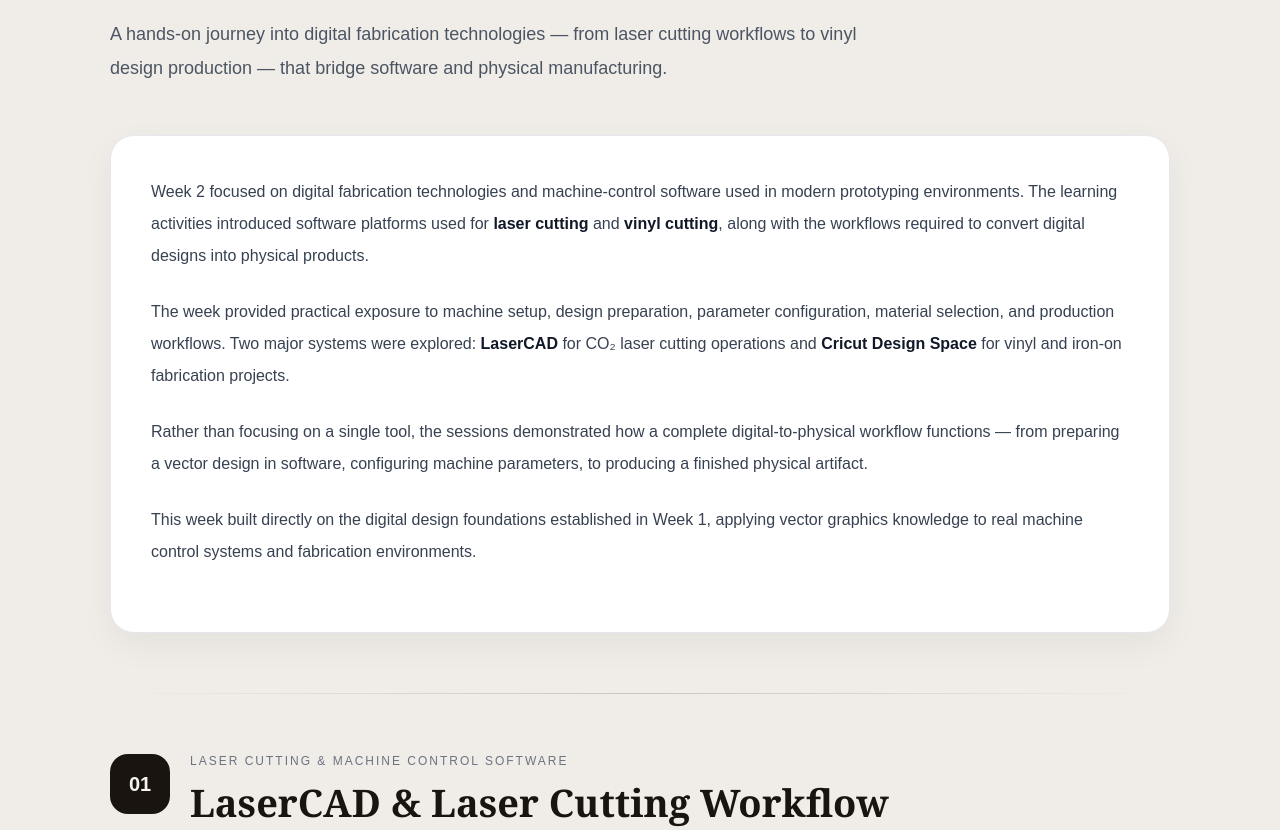
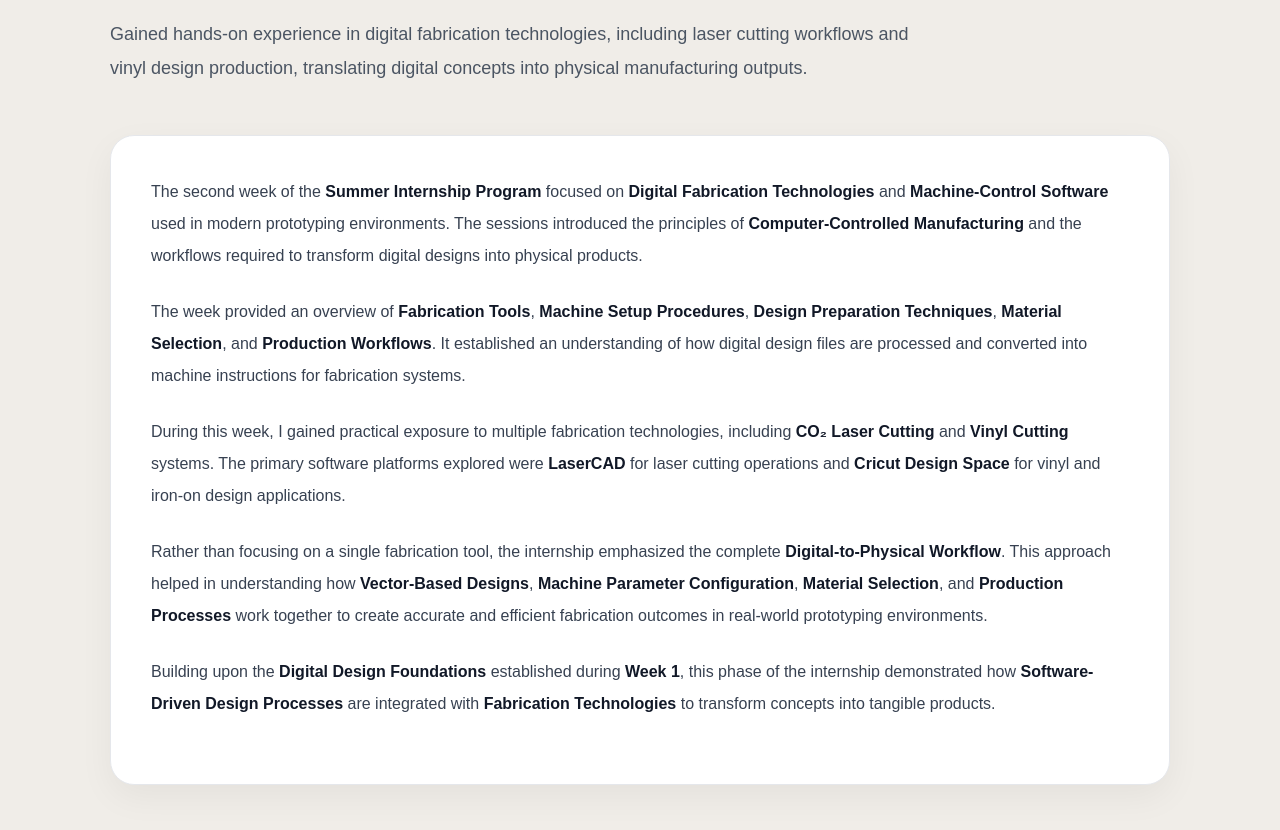
Before and after one commit to SARTHAK-TURKANE-81/TL_Intern_Sarthak_Turkane, a plain HTML site: page week2.html in a window 1280 px wide. Shown: the part 817-1647 px from the top of the page. Drawn offline with Linux system fonts and the light colour scheme; files whose address does not match are found by name.

```diff
--- a/week2.html
+++ b/week2.html
@@ -288,22 +288,29 @@
     <div class="section-header">
         <h1 id="intro">Introduction</h1>
         <p class="intro-highlight">
-            A hands-on journey into digital fabrication technologies — from laser cutting workflows to vinyl design production — that bridge software and physical manufacturing.
+           Gained hands-on experience in digital fabrication technologies, including laser cutting workflows and vinyl design production, translating digital concepts into physical manufacturing outputs.
         </p>
     </div>
 
   <div class="content-card">
     <p>
-            Week 2 focused on digital fabrication technologies and machine-control software used in modern prototyping environments. The learning activities introduced software platforms used for <span class="highlight-name">laser cutting</span> and <span class="highlight-name">vinyl cutting</span>, along with the workflows required to convert digital designs into physical products.
+        The second week of the <span class="highlight-name">Summer Internship Program</span> focused on <span class="highlight-name">Digital Fabrication Technologies</span> and <span class="highlight-name">Machine-Control Software</span> used in modern prototyping environments. The sessions introduced the principles of <span class="highlight-name">Computer-Controlled Manufacturing</span> and the workflows required to transform digital designs into physical products.
     </p>
+
     <p>
-            The week provided practical exposure to machine setup, design preparation, parameter configuration, material selection, and production workflows. Two major systems were explored: <span class="highlight-name">LaserCAD</span> for CO₂ laser cutting operations and <span class="highlight-name">Cricut Design Space</span> for vinyl and iron-on fabrication projects.
+        The week provided an overview of <span class="highlight-name">Fabrication Tools</span>, <span class="highlight-name">Machine Setup Procedures</span>, <span class="highlight-name">Design Preparation Techniques</span>, <span class="highlight-name">Material Selection</span>, and <span class="highlight-name">Production Workflows</span>. It established an understanding of how digital design files are processed and converted into machine instructions for fabrication systems.
     </p>
+
     <p>
-            Rather than focusing on a single tool, the sessions demonstrated how a complete digital-to-physical workflow functions — from preparing a vector design in software, configuring machine parameters, to producing a finished physical artifact.
+        During this week, I gained practical exposure to multiple fabrication technologies, including <span class="highlight-name">CO₂ Laser Cutting</span> and <span class="highlight-name">Vinyl Cutting</span> systems. The primary software platforms explored were <span class="highlight-name">LaserCAD</span> for laser cutting operations and <span class="highlight-name">Cricut Design Space</span> for vinyl and iron-on design applications.
     </p>
+
     <p>
-            This week built directly on the digital design foundations established in Week 1, applying vector graphics knowledge to real machine control systems and fabrication environments.
+        Rather than focusing on a single fabrication tool, the internship emphasized the complete <span class="highlight-name">Digital-to-Physical Workflow</span>. This approach helped in understanding how <span class="highlight-name">Vector-Based Designs</span>, <span class="highlight-name">Machine Parameter Configuration</span>, <span class="highlight-name">Material Selection</span>, and <span class="highlight-name">Production Processes</span> work together to create accurate and efficient fabrication outcomes in real-world prototyping environments.
+    </p>
+
+    <p>
+        Building upon the <span class="highlight-name">Digital Design Foundations</span> established during <span class="highlight-name">Week 1</span>, this phase of the internship demonstrated how <span class="highlight-name">Software-Driven Design Processes</span> are integrated with <span class="highlight-name">Fabrication Technologies</span> to transform concepts into tangible products.
     </p>
 </div>
 
```
Lines whose indentation alone changed are shown as unchanged.
